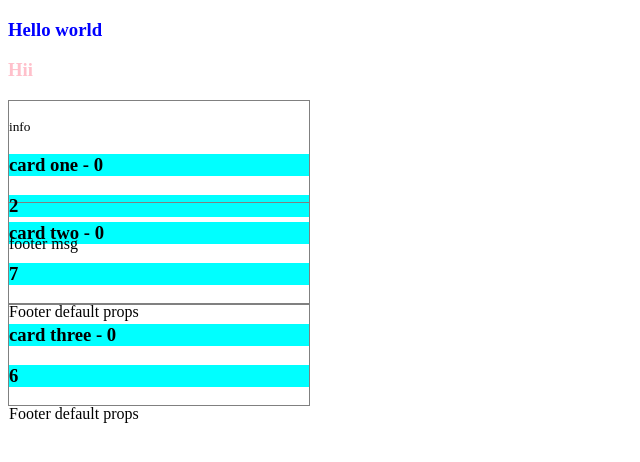
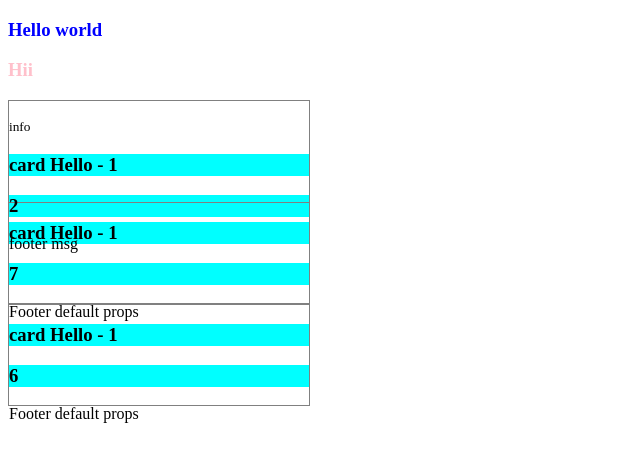
Before and after one commit to SubhaTh/Vue.js, a Vue app in the folder vue-intro/: page / in a window 1280 px wide. Shown: the top 462 px of the page, without its empty margins (0-640 px from the left). Built offline with nearby package versions, Linux system fonts and the light colour scheme.

Commit message:
define state, pass state /condition

```diff
--- a/vue-intro/src/components/AppCard.vue
+++ b/vue-intro/src/components/AppCard.vue
@@ -1,7 +1,7 @@
 <template>
     <div class="card">
         <p><small>{{ cardType }}</small></p>
-        <h3> card {{ cardTitle}} - {{ value }}</h3>
+        <h3> card {{value === 0 ? cardTitle : 'Hello'}} - {{ value }}</h3>
         <h3>{{ cardBody }}</h3>
         <footer>{{ cardMsg }}</footer>
     </div>
@@ -13,7 +13,7 @@ export default {
     name: 'AppCard',
     data() {
         return {
-            value: 0
+            value: 1,
         }
     },
     // props: ['cardTitle', 'cardBody'], instead create an object
```
